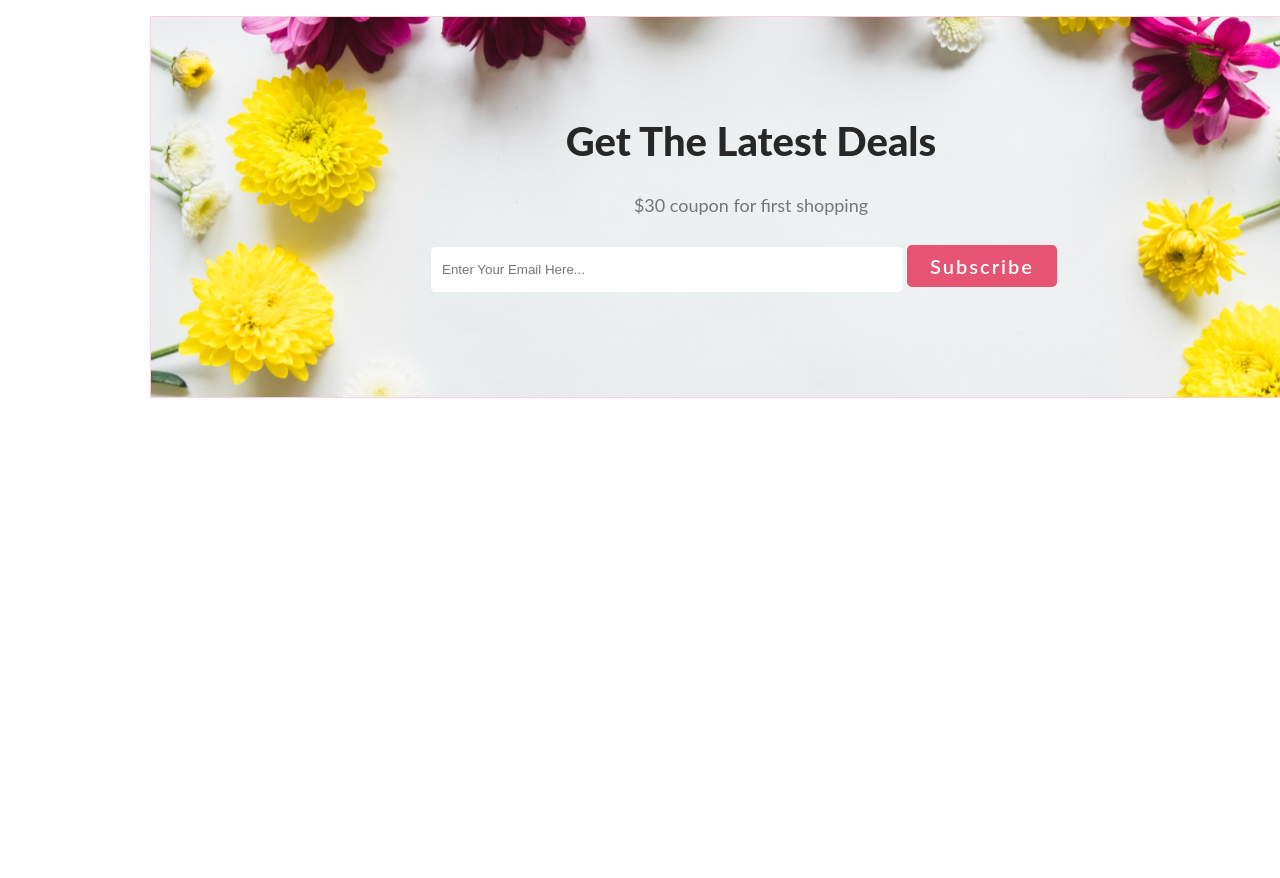
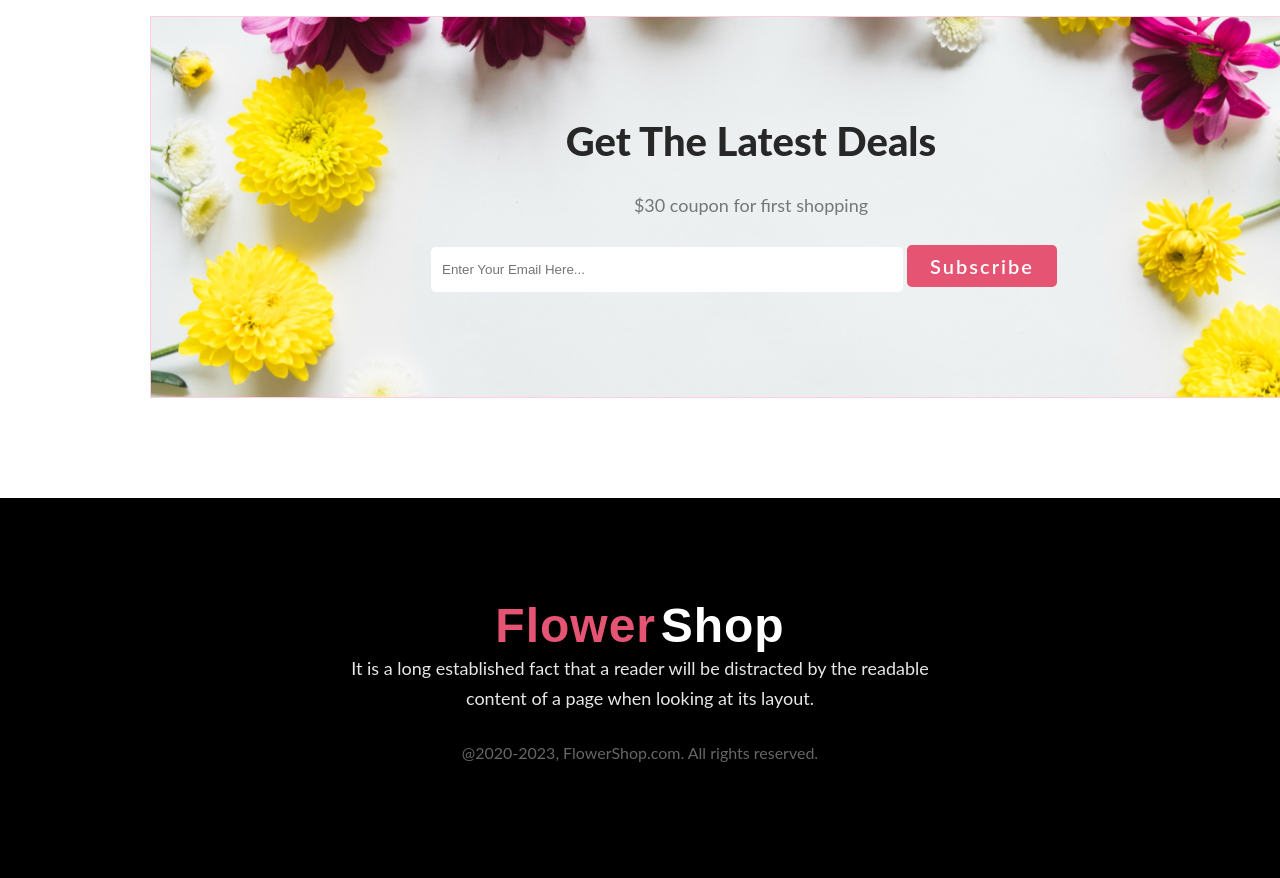
Before and after one commit to Taahia23/flower_portfolio, a plain HTML site: page index.html in a window 1280 px wide. Shown: the part 2924-3802 px from the top of the page. Before the commit the page ends 3347 px from the top, so only its background shows below. Drawn offline with Linux system fonts and the light colour scheme.

Commit message:
added footer section

```diff
--- a/index.html
+++ b/index.html
@@ -117,7 +117,17 @@
         <!-- Deals section end -->
     </main>
     <footer>
-
+        <div class="footer">
+            <h3 class="footer-title">
+                <span class="f1">Flower</span> <span class="f2">Shop</span>
+            </h3>
+            <p class="footer-paragraph1">
+                It is a long established fact that a reader will be distracted by the readable <br> content of a page when looking at its layout.
+            </p>
+            <p class="footer-paragraph2">
+                @2020-2023, FlowerShop.com. All rights reserved.
+            </p>
+        </div>
     </footer>
 </body>
 
--- a/styles/portfolio.css
+++ b/styles/portfolio.css
@@ -312,3 +312,53 @@ section .hot-sale {
 }
 
 /* deals section style end */
+/* footer section starts */
+
+.footer {
+    margin-top: 100px;
+    width: 100%;
+    height: 380px;
+    background-color: black;
+}
+
+
+.f1 {
+    color: #E55473;
+}
+
+.f2 {
+    color: white;
+}
+
+.footer-title .f1,
+.f2 {
+    font-family: sans-serif;
+    font-size: 48px;
+    font-weight: 800;
+    letter-spacing: 1px;
+}
+
+.footer-title {
+    text-align: center;
+    padding-top: 100px;
+}
+
+.footer-paragraph1 {
+    color: rgba(255, 255, 255, 0.90);
+    text-align: center;
+    font-family: Lato;
+    font-size: 18px;
+    font-weight: 400;
+    line-height: 30px;
+}
+
+.footer-paragraph2 {
+    margin-top: 30px;
+    color: rgba(255, 255, 255, 0.40);
+    text-align: center;
+    font-family: Lato;
+    font-size: 16px;
+    font-weight: 400;
+}
+
+/* footer section ends */
```
